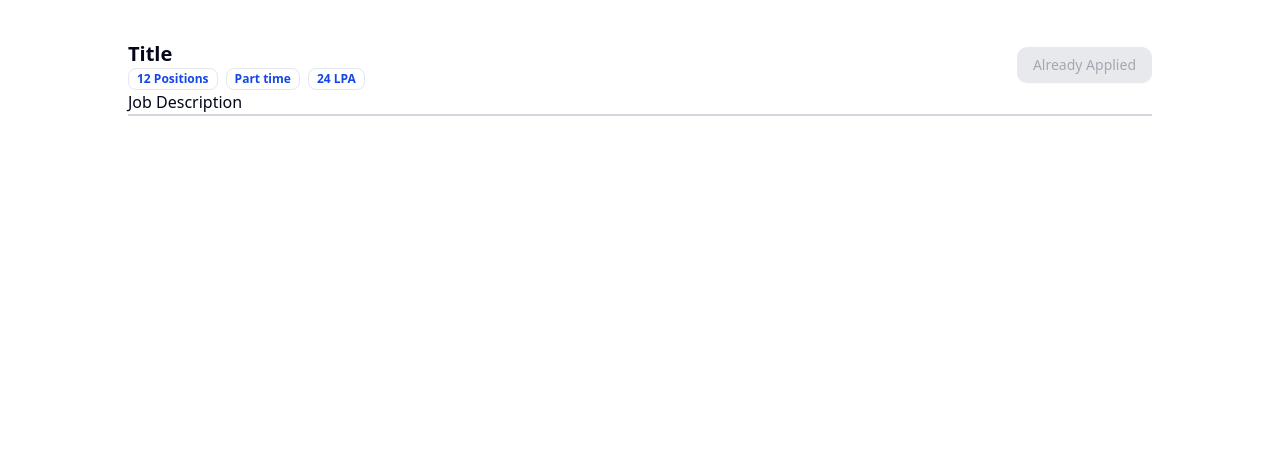
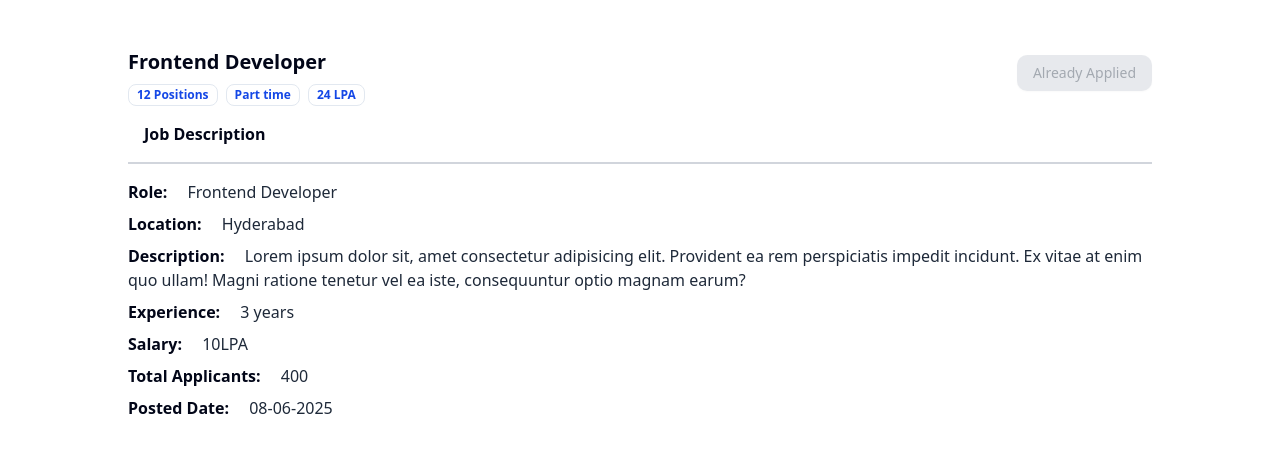
Before and after one commit to Hrishabh3829/JobPortal, a React (Vite) app in the folder frontend/: page /description/1 in a window 1280 px wide. Shown: the top 452 px of the page. Built offline with nearby package versions, Linux system fonts and the light colour scheme.

Commit message:
details page done

```diff
--- a/frontend/src/components/JobDescription.jsx
+++ b/frontend/src/components/JobDescription.jsx
@@ -9,7 +9,9 @@ export const JobDescription = () => {
         <div className='max-w-5xl mx-auto my-10'>
             <div className='flex items-center justify-between'>
                 <div>
-                    <h1 className='font-bold text-xl'>Title</h1>
+                    <div className='my-2'>
+                    <h1 className='font-bold text-xl'>Frontend Developer</h1>
+                    </div>
                     <div className='flex flex-wrap gap-2'>
                         <Badge className='text-blue-700 font-bold' variant='ghost'>12 Positions</Badge>
                         <Badge className='text-blue-700 font-bold' variant='ghost'>Part time</Badge>
@@ -28,7 +30,16 @@ export const JobDescription = () => {
                     {isApplied ? 'Already Applied' : 'Apply Now'}
                 </Button>
             </div>
-            <h1 className='border-b-2 border-b-gray-300 font-medium'>Job Description</h1>
+            <h1 className='border-b-2 border-b-gray-300 font-semibold p-4 '>Job Description</h1>
+            <div className='my-4'>
+                <h1 className='font-bold my-2 '>Role: <span className='pl-4 font-normal text-gray-800'>Frontend Developer</span></h1>
+                <h1 className='font-bold my-2 '>Location: <span className='pl-4 font-normal text-gray-800'>Hyderabad</span></h1>
+                <h1 className='font-bold my-2 '>Description: <span className='pl-4 font-normal text-gray-800'>Lorem ipsum dolor sit, amet consectetur adipisicing elit. Provident ea rem perspiciatis impedit incidunt. Ex vitae at enim quo ullam! Magni ratione tenetur vel ea iste, consequuntur optio magnam earum?</span></h1>
+                <h1 className='font-bold my-2 '>Experience: <span className='pl-4 font-normal text-gray-800'>3 years</span></h1>
+                <h1 className='font-bold my-2 '>Salary: <span className='pl-4 font-normal text-gray-800'>10LPA</span></h1>
+                <h1 className='font-bold my-2 '>Total Applicants: <span className='pl-4 font-normal text-gray-800'>400</span></h1>
+                <h1 className='font-bold my-2 '>Posted Date: <span className='pl-4 font-normal text-gray-800'>08-06-2025</span></h1>
+            </div>
         </div>
     )
 }
```
